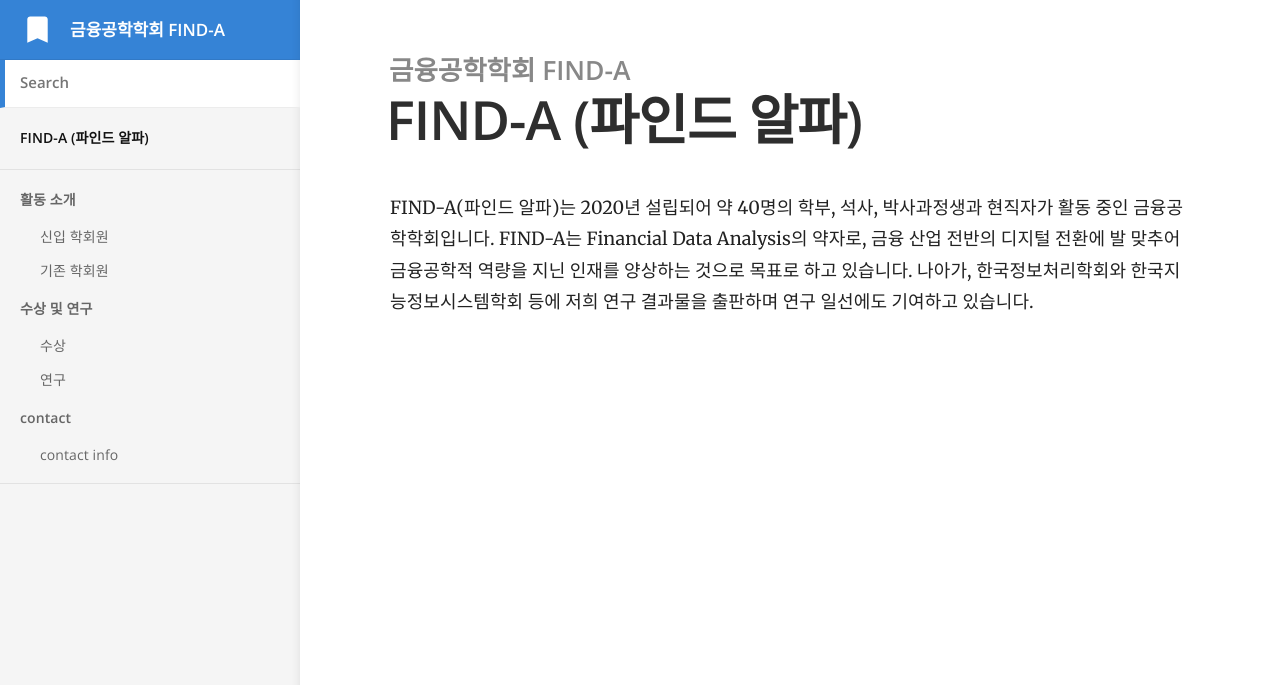
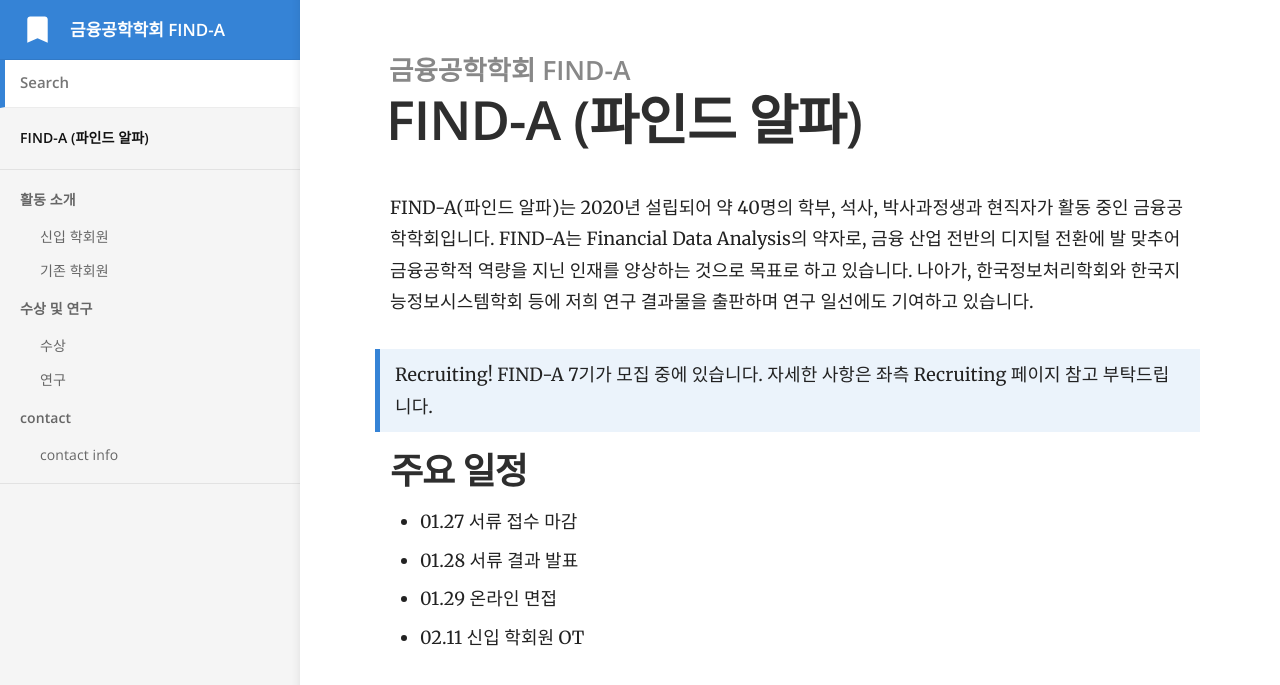
Before and after one commit to Find-A-AI/find-a-ai.github.io, a Jekyll site: the page built from index.md, in a window 1280 px wide. Shown: the top 685 px of the page. Built offline with Jekyll 4.4.1, drawn with Linux system fonts in a browser that asks for light colours.

Commit message:
Update index.md

```diff
--- a/index.md
+++ b/index.md
@@ -3,3 +3,11 @@ title: FIND-A (파인드 알파)
 ---
 
 FIND-A(파인드 알파)는 2020년 설립되어 약 40명의 학부, 석사, 박사과정생과 현직자가 활동 중인 금융공학학회입니다. FIND-A는 Financial Data Analysis의 약자로, 금융 산업 전반의 디지털 전환에 발 맞추어 금융공학적 역량을 지닌 인재를 양상하는 것으로 목표로 하고 있습니다. 나아가, 한국정보처리학회와 한국지능정보시스템학회 등에 저희 연구 결과물을 출판하며 연구 일선에도 기여하고 있습니다.
+
+> Recruiting! FIND-A 7기가 모집 중에 있습니다. 자세한 사항은 좌측 Recruiting 페이지 참고 부탁드립니다.
+
+## 주요 일정
+  - 01.27 서류 접수 마감
+  - 01.28 서류 결과 발표
+  - 01.29 온라인 면접
+  - 02.11 신입 학회원 OT
```
